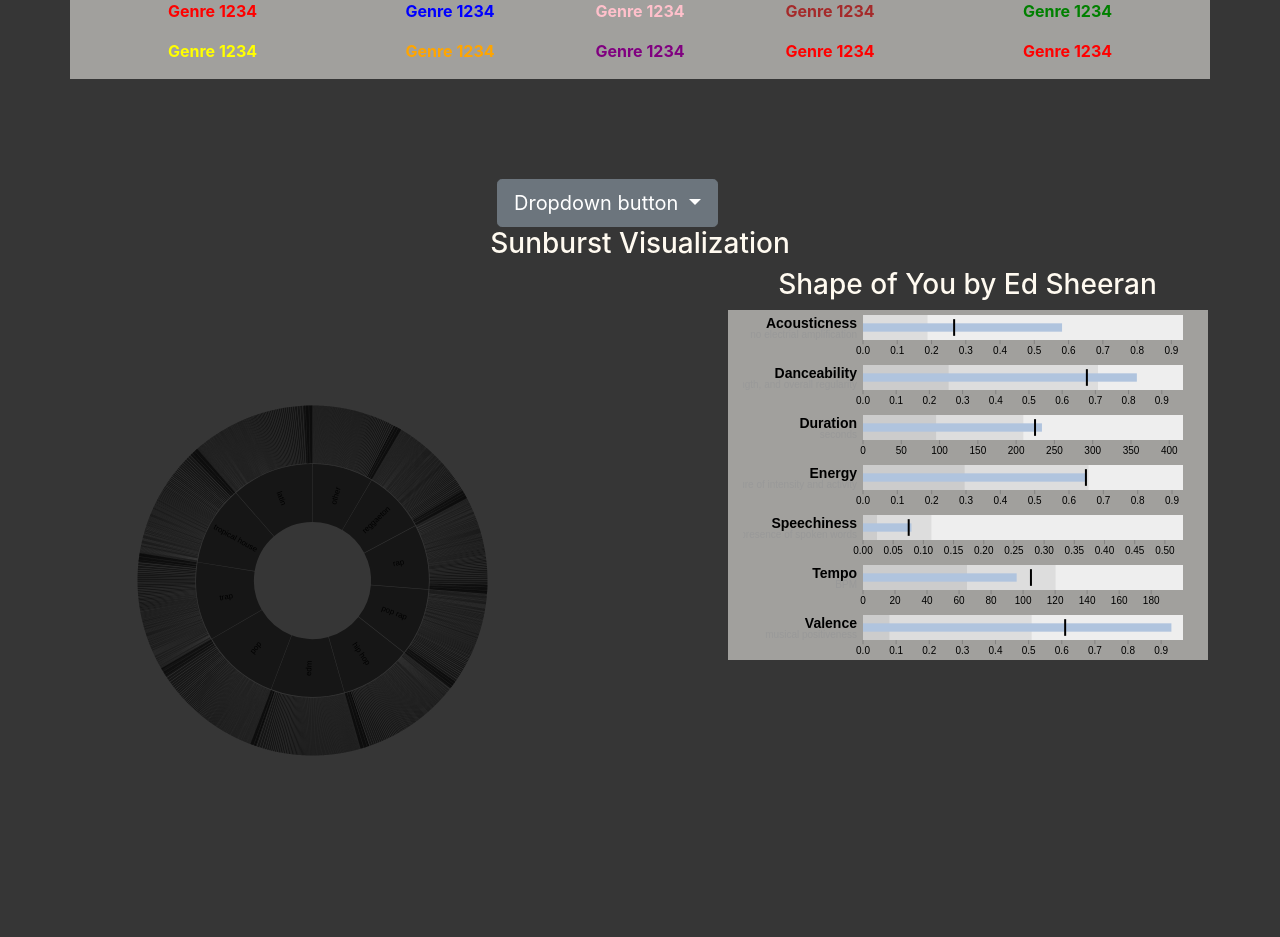
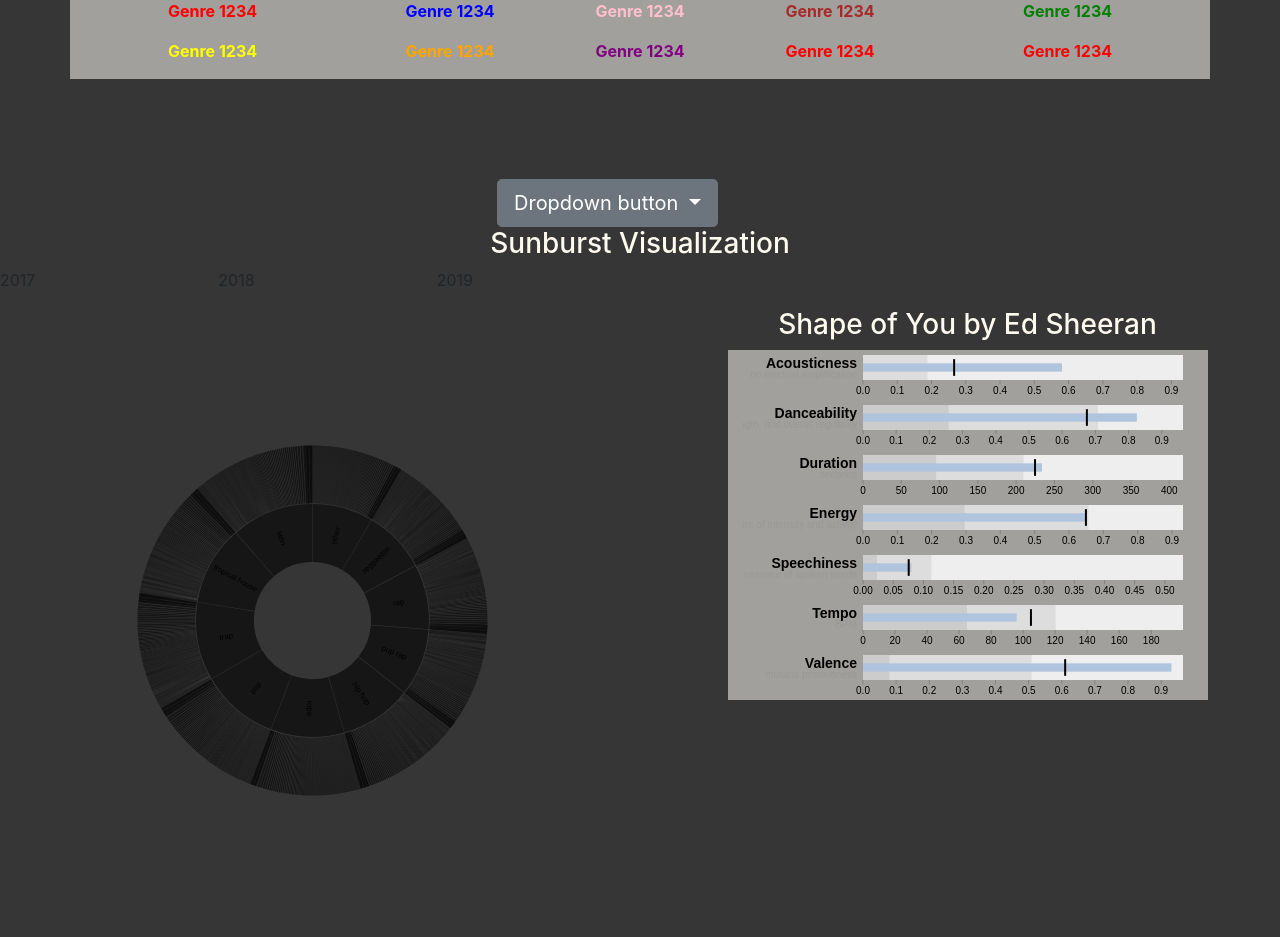
Before and after one commit to ASooklall/project-2-spotify, a Flask app: page / in a window 1280 px wide; the page is wider, and only the part inside the window is pictured. Shown: the part 823-1760 px from the top of that part. Before the commit the page ends 1579 px from the top of that part, so only its background shows below. Run offline with Flask 2, Linux system fonts and the light colour scheme; data comes from the database, SQL or seed files in the repository; some libraries are stand-ins or nearby versions.

Commit message:
started buttons for sunburst years

```diff
--- a/templates/index.html
+++ b/templates/index.html
@@ -88,6 +88,17 @@
             </div>
         </div>
         <div class="row">
+            <div class="col-md-2">
+                <p id="sunburst-year">2017</p>
+            </div>
+            <div class="col-md-2">
+                <p id="sunburst-year">2018</p>
+            </div>
+            <div class="col-md-2">
+                <p id="sunburst-year">2019</p>
+            </div>
+        </div>
+        <div class="row">
             <div class="col-md-6">
                 <div class="sunburst">
                 </div>
```
